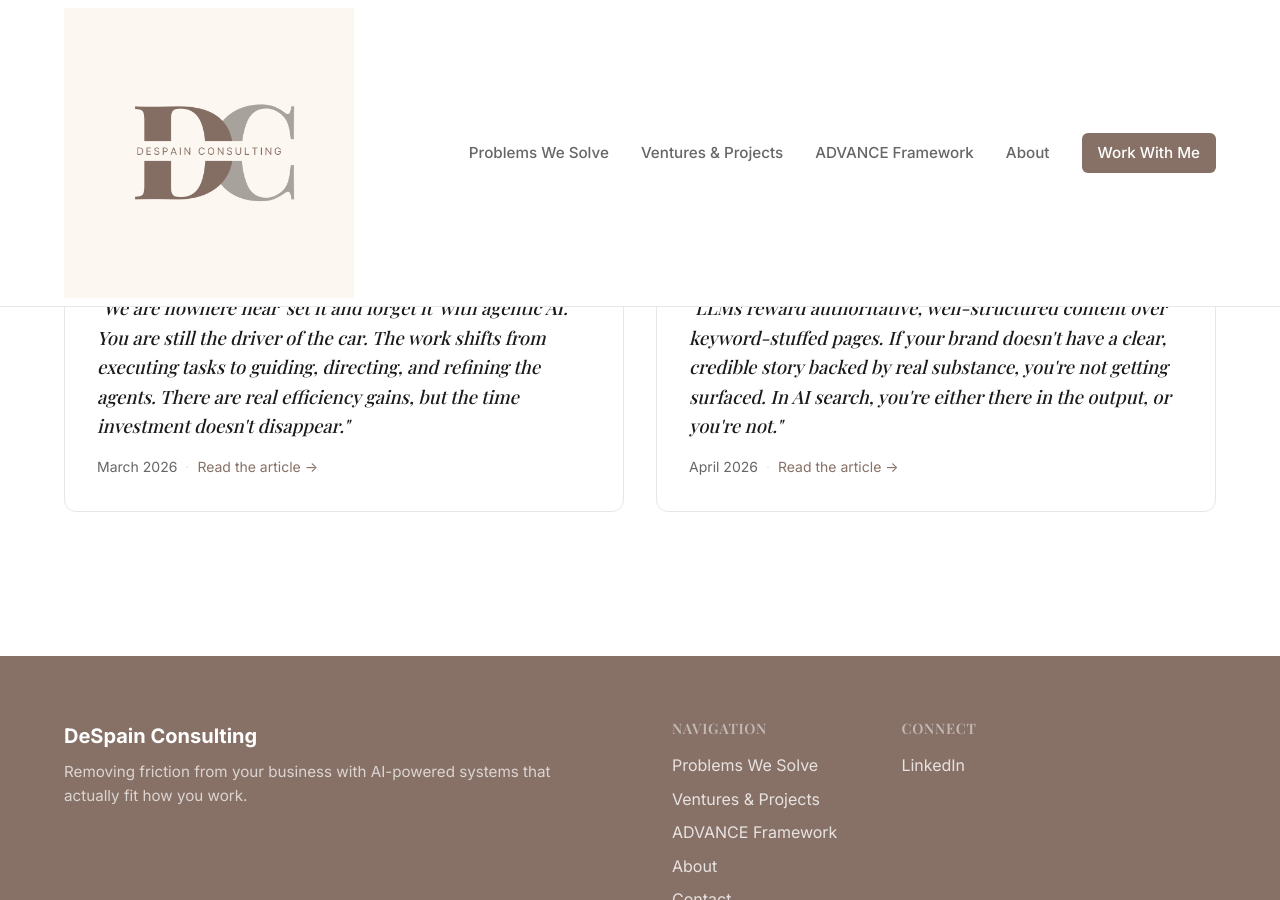
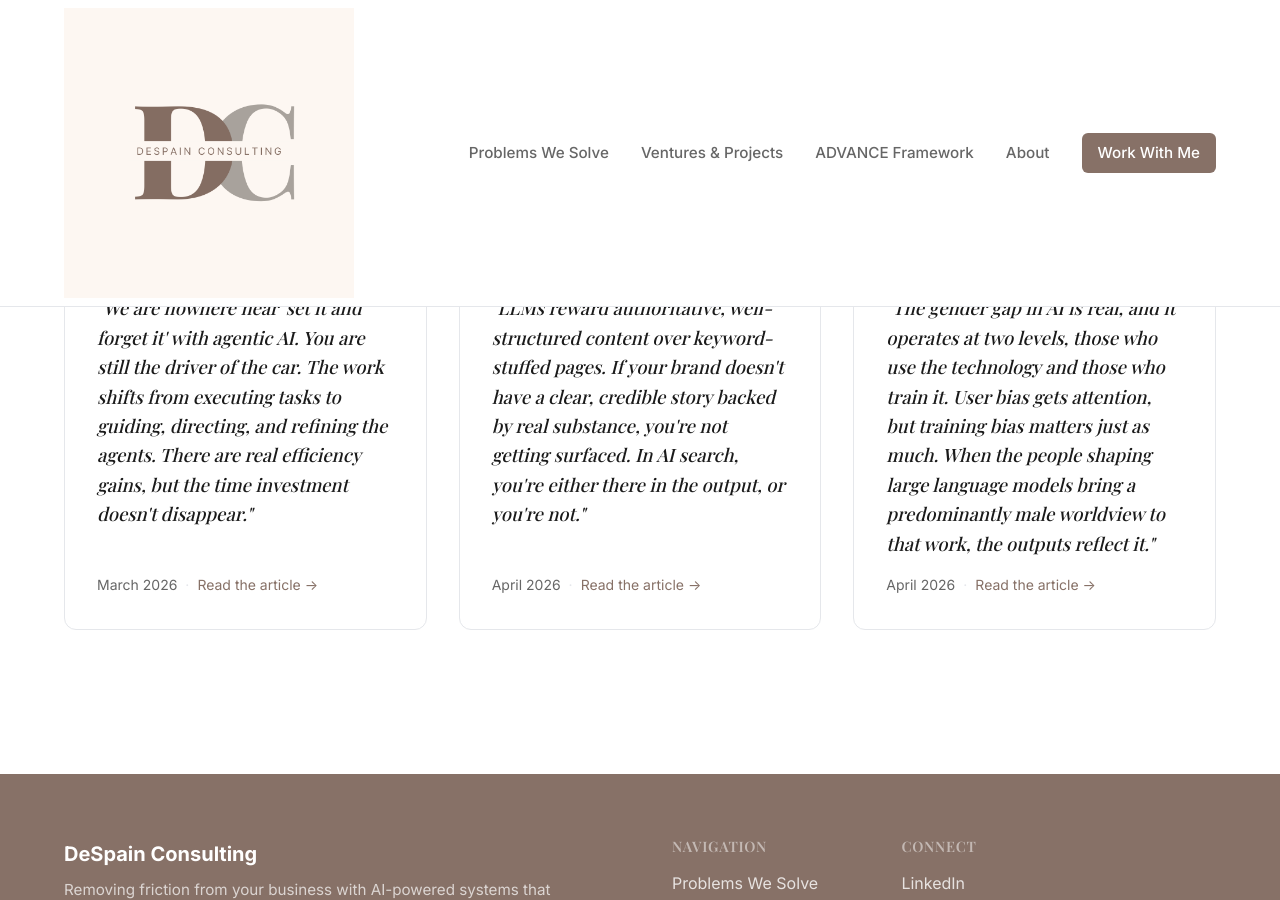
Before and after one commit to adespain70-ui/despain-consulting-site, a Jekyll site: the page built from index.md, in a window 1280 px wide and 900 px high, scrolled down 2805 px. Built offline with Jekyll 4.4.1, drawn with Linux system fonts in a browser that asks for light colours.

Commit message:
Add TechRound press quote on AI bias and gender gap

```diff
--- a/index.md
+++ b/index.md
@@ -123,6 +123,15 @@ cta_link: /contact
           <a href="https://www.ecommercetimes.com/story/seo-here-to-stay-say-marketing-leaders-178516.html" target="_blank" rel="noopener">Read the article &rarr;</a>
         </div>
       </div>
+      <div class="press-item">
+        <p class="press-publication">TechRound</p>
+        <blockquote>"The gender gap in AI is real, and it operates at two levels, those who use the technology and those who train it. User bias gets attention, but training bias matters just as much. When the people shaping large language models bring a predominantly male worldview to that work, the outputs reflect it."</blockquote>
+        <div class="press-attribution">
+          <span>April 2026</span>
+          <span class="press-separator">&middot;</span>
+          <a href="https://techround.co.uk/artificial-intelligence/it-may-not-be-intentional-but-ai-bias-is-real-and-its-already-distorting-real-world-outcomes-experts-comment/" target="_blank" rel="noopener">Read the article &rarr;</a>
+        </div>
+      </div>
     </div>
   </div>
 </section>
```
